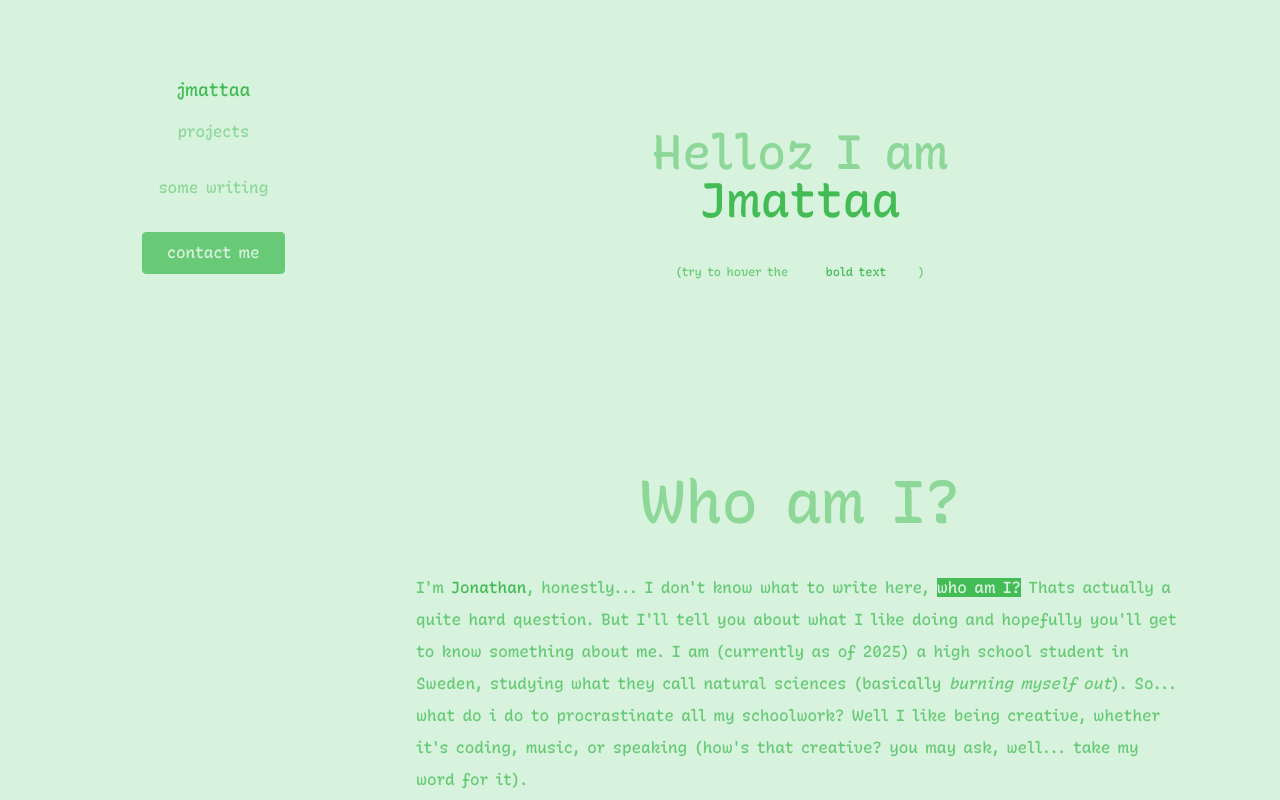
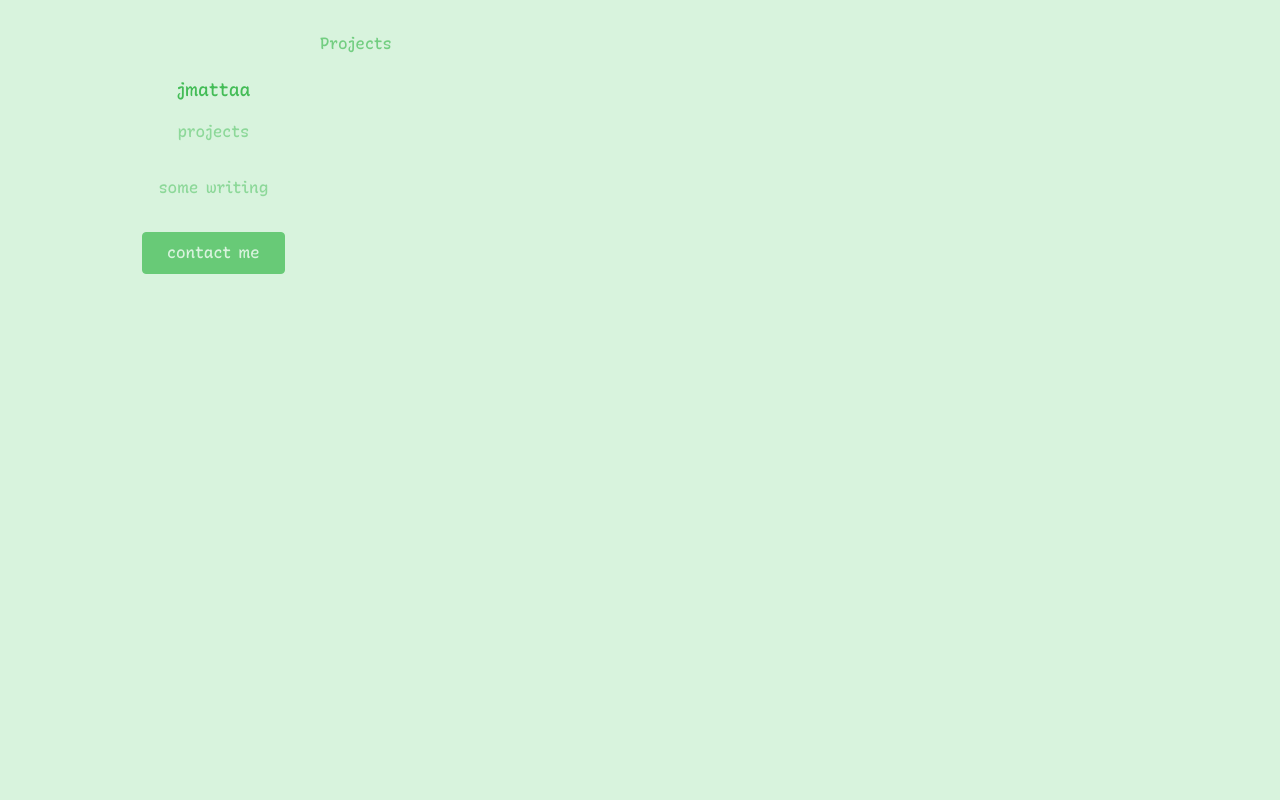
Before and after one commit to jmattaa/portfolio, a React (Vite) app: page /projects in a window 1280 px wide. Shown: the top 800 px of the page. Built offline with nearby package versions, Linux system fonts and the light colour scheme.

Commit message:
add pages and router

```diff
--- a/package.json
+++ b/package.json
@@ -12,7 +12,8 @@
   "dependencies": {
     "framer-motion": "^10.16.14",
     "react": "^18.2.0",
-    "react-dom": "^18.2.0"
+    "react-dom": "^18.2.0",
+    "react-router-dom": "^7.0.2"
   },
   "devDependencies": {
     "@types/react": "^18.2.37",
--- a/src/App.tsx
+++ b/src/App.tsx
@@ -1,17 +1,22 @@
+import { BrowserRouter as Router, Route, Routes } from "react-router-dom";
 import Nav from "./sections/Nav";
-import Hero from "./sections/Hero";
-import About from "./sections/About";
+import Projects from "./pages/Projects";
+import Home from "./pages/Home";
+import Writing from "./pages/Writing";
 
 const App = () => {
     return (
-        <>
+        <Router>
             <Nav />
             <div className="lg:w-3/4 lg:absolute right-0 top-8">
-                <Hero />
-                <About />
+                <Routes>
+                    <Route path="/" element={<Home />} />
+                    <Route path="/projects" element={<Projects />} />
+                    <Route path="/writing" element={<Writing />} />
+                </Routes>
             </div>
-        </>
-    )
+        </Router>
+    );
 };
 
 export default App;
--- /dev/null
+++ b/src/pages/Home.tsx
@@ -0,0 +1,13 @@
+import Hero from "../sections/Hero";
+import About from "../sections/About";
+
+const Home = () => {
+    return (
+        <>
+            <Hero />
+            <About />
+        </>
+    )
+};
+
+export default Home;
--- /dev/null
+++ b/src/pages/Projects.tsx
@@ -0,0 +1,11 @@
+
+
+const Projects = () => {
+    return (
+        <div>
+            <h1>Projects</h1>
+        </div>
+    );
+};
+
+export default Projects;
--- /dev/null
+++ b/src/pages/Writing.tsx
@@ -0,0 +1,9 @@
+
+
+const Writing = () => {
+    return (
+        <h1>Writing</h1>
+    );
+};
+
+export default Writing;
--- a/src/sections/Nav.tsx
+++ b/src/sections/Nav.tsx
@@ -9,8 +9,8 @@ const Nav = () => {
     }
 
     const navLinks = [
-        ["projects", "#projects-section"],
-        ["some writing", "/blog"],
+        ["projects", "/projects"],
+        ["some writing", "/writing"],
     ];
 
     const navContent = (
```
Also changed, not shown: 2 other files (tests, documents, lock files or other folders).
